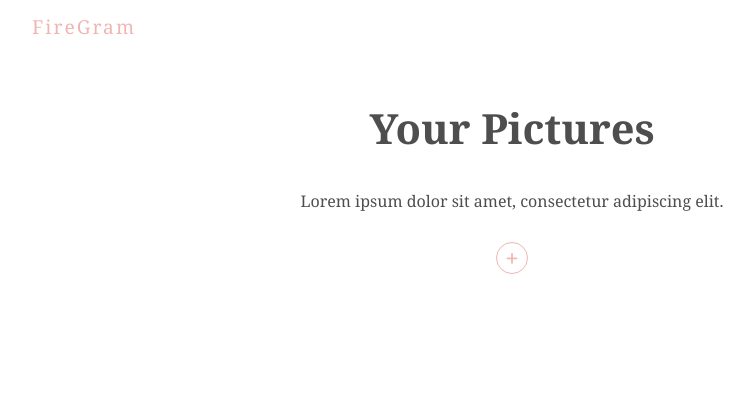
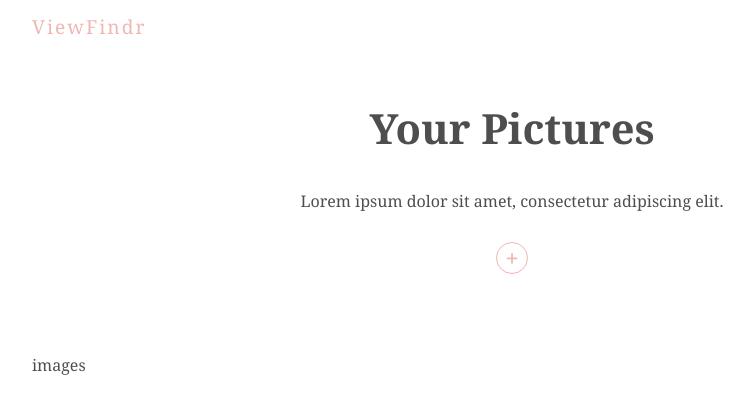
Before and after one commit to Robromano1/viewfindr, a React (Create React App) app in the folder viewfindr/: page / in a window 1280 px wide. Shown: the top 414 px of the page, without its empty margins (128-878 px from the left). Built offline with nearby package versions, Linux system fonts and the light colour scheme.

Commit message:
Change title. Create image frid component

```diff
--- a/viewfindr/src/App.js
+++ b/viewfindr/src/App.js
@@ -1,4 +1,5 @@
 import React from "react";
+import ImageGrid from "./components/ImageGrid";
 import Title from "./components/Title";
 import UploadForm from "./components/UploadForm";
 
@@ -7,6 +8,7 @@ function App() {
     <div className="App">
       <Title />
       <UploadForm />
+      <ImageGrid />
     </div>
   );
 }
--- /dev/null
+++ b/viewfindr/src/components/ImageGrid.js
@@ -0,0 +1,11 @@
+import React from 'react'
+
+export const ImageGrid = () => {
+	return (
+		<div className="img-grid">
+			images
+		</div>
+	)
+}
+
+export default ImageGrid;
--- a/viewfindr/src/components/Title.js
+++ b/viewfindr/src/components/Title.js
@@ -3,7 +3,7 @@ import React from "react";
 const Title = () => {
   return (
     <div className="title">
-      <h1>FireGram</h1>
+      <h1>ViewFindr</h1>
       <h2>Your Pictures</h2>
       <p>Lorem ipsum dolor sit amet, consectetur adipiscing elit.</p>
     </div>
```
